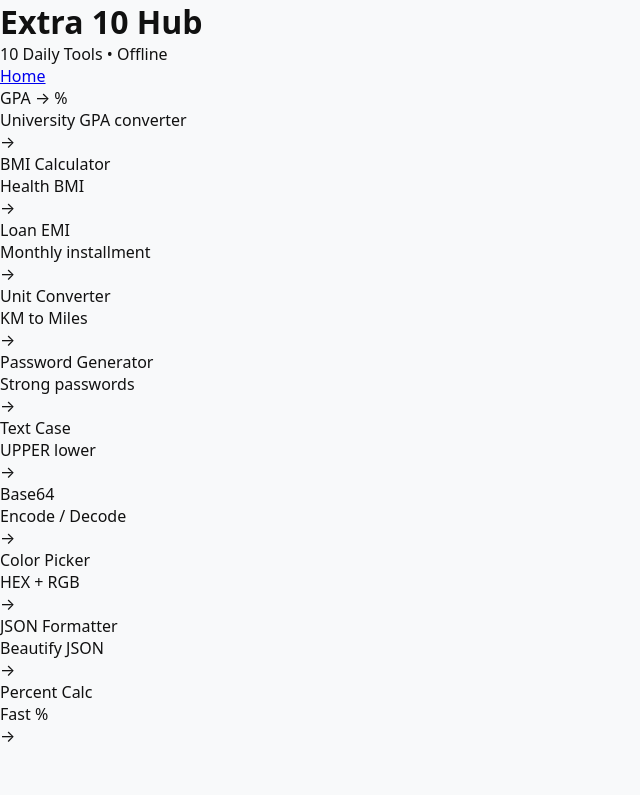
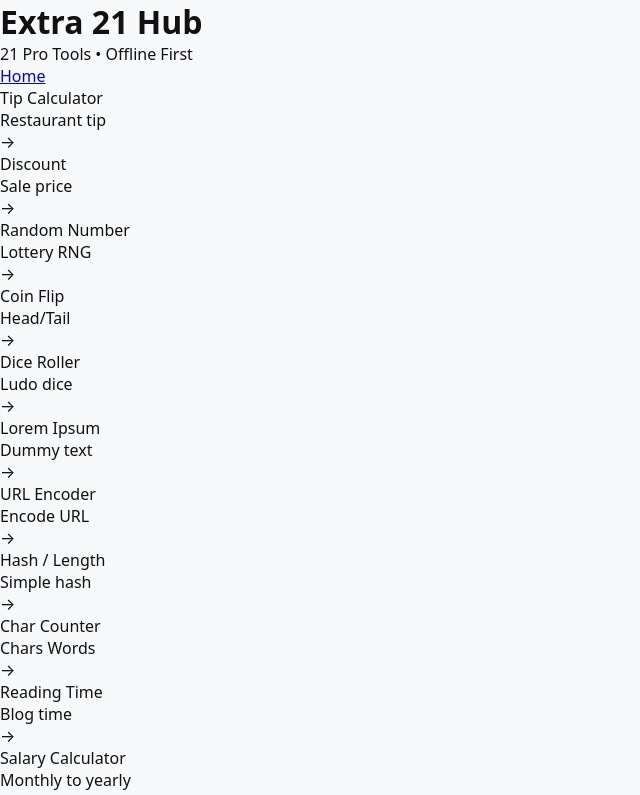
Before and after one commit to Nasir684/WanaLab-Web, a React (Vite) app: page / in a window 1280 px wide. Shown: the top 795 px of the page, without its empty margins (0-640 px from the left). Built offline with nearby package versions, Linux system fonts and the light colour scheme.

Commit message:
Update App.jsx

```diff
--- a/src/App.jsx
+++ b/src/App.jsx
@@ -1,97 +1,67 @@
 import { useState } from "react";
 import { Link, Routes, Route, useNavigate } from "react-router-dom";
 
-function ToolCard({ title, desc, path }) {
+function Card({ title, desc, path }) {
   const nav = useNavigate();
+  return <div onClick={() => nav(path)} className="bg-white rounded-2xl p-4 border flex justify-between cursor-pointer"><div><p className="font-bold text-[13px]">{title}</p><p className="text-[10px] text-gray-500">{desc}</p></div><span className="text-[10px]">→</span></div>;
+}
+
+function Wrap({ title, children }) {
+  return <div className="p-4"><h2 className="font-black text-xl">{title}</h2><div className="mt-4">{children}</div><Link to="/extra21" className="mt-6 block text-center bg-black text-white p-3 rounded-xl text-sm">← Back to 21 Hub</Link></div>;
+}
+
+// 21 Tools - Simple & Fast
+function Tip(){ const [b,setB]=useState(1000); const [t,setT]=useState(10); return <Wrap title="Tip Calculator"><input value={b} onChange={e=>setB(e.target.value)} className="w-full border p-3 rounded-xl"/><input value={t} onChange={e=>setT(e.target.value)} className="w-full border p-3 rounded-xl mt-2"/><div className="mt-4 bg-black text-white p-4 rounded-xl">Tip: {(b*t/100).toFixed(0)} | Total: {(+b + b*t/100).toFixed(0)}</div></Wrap> }
+function Discount(){ const [p,setP]=useState(1000); const [d,setD]=useState(20); return <Wrap title="Discount"><input value={p} onChange={e=>setP(e.target.value)} className="w-full border p-3 rounded-xl"/><input value={d} onChange={e=>setD(e.target.value)} className="w-full border p-3 rounded-xl mt-2"/><div className="mt-4 bg-black text-white p-4 rounded-xl">Pay: {(p-p*d/100).toFixed(0)}</div></Wrap> }
+function RandomNum(){ const [n,setN]=useState(50); const [o,setO]=useState(0); return <Wrap title="Random Number"><button onClick={()=>setO(Math.floor(Math.random()*n))} className="w-full bg-black text-white p-3 rounded-xl">Generate 0-{n}</button><div className="mt-4 bg-white border p-8 rounded-xl text-4xl font-black text-center">{o}</div><input value={n} onChange={e=>setN(e.target.value)} className="w-full border p-3 rounded-xl mt-4"/></Wrap> }
+function Coin(){ const [c,setC]=useState("Head"); return <Wrap title="Coin Flip"><button onClick={()=>setC(Math.random()>0.5?"Head":"Tail")} className="w-full bg-black text-white p-4 rounded-xl text-xl">{c}</button></Wrap> }
+function Dice(){ const [d,setD]=useState(1); return <Wrap title="Dice Roller"><button onClick={()=>setD(Math.floor(Math.random()*6)+1)} className="w-full bg-black text-white p-8 rounded-xl text-6xl">{d}</button></Wrap> }
+function Lorem(){ const [l,setL]=useState("Lorem ipsum dolor sit amet..."); return <Wrap title="Lorem Ipsum"><button onClick={()=>setL("Lorem ipsum dolor sit amet, consectetur adipiscing elit. ".repeat(5))} className="w-full bg-black text-white p-3 rounded-xl">Generate</button><div className="mt-4 bg-white border p-3 rounded-xl text-sm">{l}</div></Wrap> }
+function UrlEnc(){ const [a,setA]=useState("https://wanalab"); return <Wrap title="URL Encoder"><textarea value={a} onChange={e=>setA(e.target.value)} className="w-full border p-3 rounded-xl"/><div className="mt-2 p-3 bg-white border rounded text-[11px] break-all">{encodeURIComponent(a)}</div></Wrap> }
+function Hash(){ const [s,setS]=useState("WanaLab"); return <Wrap title="Simple Hash"><input value={s} onChange={e=>setS(e.target.value)} className="w-full border p-3 rounded-xl"/><div className="mt-2 p-3 bg-white border rounded font-mono text-[11px]">{s.split("").reduce((a,b)=>a+b.charCodeAt(0),0)} | Length: {s.length}</div></Wrap> }
+function CharCount(){ const [t,setT]=useState(""); return <Wrap title="Character Counter"><textarea value={t} onChange={e=>setT(e.target.value)} className="w-full border p-3 rounded-xl h-32"/><div className="mt-2 grid grid-cols-3 gap-2 text-[11px]"><div className="bg-white border p-2 rounded">Chars: {t.length}</div><div className="bg-white border p-2 rounded">Words: {t.split(/\s+/).filter(Boolean).length}</div><div className="bg-white border p-2 rounded">Lines: {t.split("\n").length}</div></div></Wrap> }
+function ReadTime(){ const [t,setT]=useState("Write article here..."); return <Wrap title="Reading Time"><textarea value={t} onChange={e=>setT(e.target.value)} className="w-full border p-3 rounded-xl h-32"/><div className="mt-2 bg-black text-white p-3 rounded-xl">{Math.ceil(t.split(/\s+/).length/200)} min read</div></Wrap> }
+function Salary(){ const [m,setM]=useState(50000); return <Wrap title="Salary Yearly"><input value={m} onChange={e=>setM(e.target.value)} className="w-full border p-3 rounded-xl"/><div className="mt-4 bg-black text-white p-4 rounded-xl">Yearly: {(m*12).toLocaleString()} | Daily: {(m/30).toFixed(0)}</div></Wrap> }
+function Fuel(){ const [km,setKm]=useState(100); const [avg,setAvg]=useState(12); const [price,setPrice]=useState(280); return <Wrap title="Fuel Cost"><input value={km} onChange={e=>setKm(e.target.value)} className="w-full border p-3 rounded-xl" placeholder="KM"/><input value={avg} onChange={e=>setAvg(e.target.value)} className="w-full border p-3 rounded-xl mt-2" placeholder="Avg KM/L"/><input value={price} onChange={e=>setPrice(e.target.value)} className="w-full border p-3 rounded-xl mt-2" placeholder="Price"/><div className="mt-4 bg-black text-white p-4 rounded-xl">Cost: {(km/avg*price).toFixed(0)} PKR</div></Wrap> }
+function Speed(){ const [kh,setKh]=useState(100); return <Wrap title="Speed Converter"><input value={kh} onChange={e=>setKh(e.target.value)} className="w-full border p-3 rounded-xl"/><div className="mt-4 bg-white border p-3 rounded-xl">{(kh*0.621371).toFixed(2)} mph | {(kh*1000/3600).toFixed(2)} m/s</div></Wrap> }
+function TimeConv(){ const [h,setH]=useState(24); return <Wrap title="Time Converter"><input value={h} onChange={e=>setH(e.target.value)} className="w-full border p-3 rounded-xl"/><div className="mt-4 grid gap-2 text-sm"><div className="bg-white border p-2 rounded">{h*60} Minutes</div><div className="bg-white border p-2 rounded">{h*3600} Seconds</div></div></Wrap> }
+function DateDiff(){ const [d1,setD1]=useState("2024-01-01"); const [d2,setD2]=useState("2026-01-01"); const diff=Math.ceil((new Date(d2)-new Date(d1))/86400000); return <Wrap title="Date Difference"><input type="date" value={d1} onChange={e=>setD1(e.target.value)} className="w-full border p-3 rounded-xl"/><input type="date" value={d2} onChange={e=>setD2(e.target.value)} className="w-full border p-3 rounded-xl mt-2"/><div className="mt-4 bg-black text-white p-4 rounded-xl">{diff} days</div></Wrap> }
+function Invoice(){ const [amt,setAmt]=useState(5000); return <Wrap title="Invoice + Tax"><input value={amt} onChange={e=>setAmt(e.target.value)} className="w-full border p-3 rounded-xl"/><div className="mt-4 bg-white border p-3 rounded-xl">Sub: {amt}<br/>Tax 17%: {(amt*0.17).toFixed(0)}<br/><b>Total: {(amt*1.17).toFixed(0)}</b></div></Wrap> }
+function SimpleCalc(){ const [a,setA]=useState(10); const [b,setB]=useState(5); return <Wrap title="Simple Calculator"><input value={a} onChange={e=>setA(Number(e.target.value))} type="number" className="w-full border p-3 rounded-xl"/><input value={b} onChange={e=>setB(Number(e.target.value))} type="number" className="w-full border p-3 rounded-xl mt-2"/><div className="mt-4 grid grid-cols-2 gap-2"><div className="bg-white border p-2 rounded">+ {(+a)+(+b)}</div><div className="bg-white border p-2 rounded">- {a-b}</div><div className="bg-white border p-2 rounded">× {a*b}</div><div className="bg-white border p-2 rounded">÷ {(a/b).toFixed(2)}</div></div></Wrap> }
+function Countdown(){ const [days,setDays]=useState(30); return <Wrap title="Countdown"><input value={days} onChange={e=>setDays(e.target.value)} className="w-full border p-3 rounded-xl"/><div className="mt-4 bg-black text-white p-4 rounded-xl">{days*24} Hours | {days*1440} Mins left</div></Wrap> }
+function StopwatchView(){ const [s,setS]=useState(0); return <Wrap title="Stopwatch Sim"><button onClick={()=>setS(s+1)} className="w-full bg-black text-white p-8 rounded-xl text-4xl">{s}s</button><button onClick={()=>setS(0)} className="mt-2 w-full border p-2 rounded-xl">Reset</button></Wrap> }
+function AgeDiff(){ const [y,setY]=useState(2000); return <Wrap title="Age Difference"><input value={y} onChange={e=>setY(e.target.value)} className="w-full border p-3 rounded-xl"/><div className="mt-4 bg-black text-white p-4 rounded-xl">{2026-y} years old in 2026</div></Wrap> }
+function Timezone(){ return <Wrap title="Pakistan Timezones"><div className="bg-white border p-3 rounded-xl">PKT: Asia/Karachi UTC+5<br/>IST: UTC+5:30<br/>GST: UTC+4 (Dubai)<br/>Now PK: {new Date().toLocaleString()}</div></Wrap> }
+
+function Hub() {
+  const tools = [
+    ["Tip Calculator","Restaurant tip","/extra21/tip"], ["Discount","Sale price","/extra21/discount"], ["Random Number","Lottery RNG","/extra21/random"],
+    ["Coin Flip","Head/Tail","/extra21/coin"], ["Dice Roller","Ludo dice","/extra21/dice"], ["Lorem Ipsum","Dummy text","/extra21/lorem"],
+    ["URL Encoder","Encode URL","/extra21/url"], ["Hash / Length","Simple hash","/extra21/hash"], ["Char Counter","Chars Words","/extra21/chars"],
+    ["Reading Time","Blog time","/extra21/readtime"], ["Salary Calculator","Monthly to yearly","/extra21/salary"], ["Fuel Cost","PK fuel calc","/extra21/fuel"],
+    ["Speed Conv","KMH to MPH","/extra21/speed"], ["Time Conv","Hours to sec","/extra21/timeconv"], ["Date Diff","Days between","/extra21/datediff"],
+    ["Invoice + Tax","17% GST","/extra21/invoice"], ["Simple Calc","+ - × ÷","/extra21/calc"], ["Countdown","Days to hours","/extra21/countdown"],
+    ["Stopwatch","Timer","/extra21/stopwatch"], ["Age Diff","Age from year","/extra21/agediff"], ["Timezones","PK IST GST","/extra21/timezone"],
+  ];
   return (
-    <div onClick={() => nav(path)} className="bg-white rounded-2xl p-4 border flex justify-between items-center cursor-pointer active:scale-[0.98]">
-      <div><p className="font-bold text-[14px]">{title}</p><p className="text-[11px] text-gray-500">{desc}</p></div>
-      <span>→</span>
+    <div className="max-w-md mx-auto min-h-screen bg-[#f6f7f8] p-3">
+      <div className="bg-black text-white rounded-[28px] p-6 mb-4 flex justify-between"><div><h1 className="text-[22px] font-black">Extra 21 Hub</h1><p className="text-[11px] opacity-60">21 Pro Tools • Offline First</p></div><Link to="/" className="bg-white text-black h-fit px-3 py-1 rounded-full text-[11px] font-bold">Home</Link></div>
+      <div className="grid gap-2">{tools.map(([t,d,p])=><Card key={p} title={t} desc={d} path={p}/>)}</div>
     </div>
   );
 }
 
-// --- 10 Mini Tools ---
-function Gpa() {
-  const [g, setG] = useState("3.5"); const [t, setT] = useState("4");
-  const perc = (parseFloat(g)/parseFloat(t)*100||0).toFixed(1);
-  return <div className="p-4"><h2 className="font-black text-xl">GPA to %</h2><input value={g} onChange={e=>setG(e.target.value)} className="mt-4 w-full border p-3 rounded-xl" placeholder="GPA"/><input value={t} onChange={e=>setT(e.target.value)} className="mt-2 w-full border p-3 rounded-xl" placeholder="Scale (4)"/><div className="mt-4 bg-black text-white p-4 rounded-xl text-2xl font-black">{perc}%</div></div>
-}
-function Bmi() {
-  const [h,setH]=useState(170); const [w,setW]=useState(70);
-  const bmi = (w/((h/100)*(h/100))).toFixed(1);
-  return <div className="p-4"><h2 className="font-black text-xl">BMI Calculator</h2><input type="number" value={h} onChange={e=>setH(e.target.value)} className="mt-4 w-full border p-3 rounded-xl" placeholder="Height cm"/><input type="number" value={w} onChange={e=>setW(e.target.value)} className="mt-2 w-full border p-3 rounded-xl" placeholder="Weight kg"/><div className="mt-4 bg-black text-white p-4 rounded-xl text-2xl font-black">{bmi}</div></div>
-}
-function Loan() {
-  const [p,setP]=useState(1000000); const [r,setR]=useState(12); const [n,setN]=useState(12);
-  const emi = (p*(r/12/100)*Math.pow(1+r/12/100,n))/(Math.pow(1+r/12/100,n)-1);
-  return <div className="p-4"><h2 className="font-black text-xl">Loan EMI</h2><input value={p} onChange={e=>setP(e.target.value)} className="mt-4 w-full border p-3 rounded-xl"/><input value={r} onChange={e=>setR(e.target.value)} className="mt-2 w-full border p-3 rounded-xl" placeholder="Rate %"/><input value={n} onChange={e=>setN(e.target.value)} className="mt-2 w-full border p-3 rounded-xl" placeholder="Months"/><div className="mt-4 bg-black text-white p-4 rounded-xl">PKR {emi.toFixed(0)}/mo</div></div>
-}
-function Unit() {
-  const [km,setKm]=useState(1); return <div className="p-4"><h2 className="font-black text-xl">KM → Miles</h2><input value={km} onChange={e=>setKm(e.target.value)} className="mt-4 w-full border p-3 rounded-xl"/><div className="mt-4 bg-black text-white p-4 rounded-xl">{(km*0.621371).toFixed(3)} miles</div></div>
-}
-function Pass() {
-  const [len,setLen]=useState(12); const [out,setOut]=useState("");
-  const gen=()=>{ const c="ABCDEFGHJKLMNPQRSTUVWXYZabcdefghijkmnpqrstuvwxyz23456789!@#"; let s=""; for(let i=0;i<len;i++) s+=c[Math.floor(Math.random()*c.length)]; setOut(s); };
-  return <div className="p-4"><h2 className="font-black text-xl">Password Gen</h2><button onClick={gen} className="mt-4 w-full bg-black text-white p-3 rounded-xl">Generate</button><div className="mt-4 p-4 bg-white border rounded-xl break-all font-mono">{out}</div></div>
-}
-function TextCase() {
-  const [txt,setTxt]=useState("WanaLab"); return <div className="p-4"><h2 className="font-black text-xl">Text Case</h2><textarea value={txt} onChange={e=>setTxt(e.target.value)} className="mt-4 w-full border p-3 rounded-xl"/><div className="mt-2 grid gap-2"><div className="p-2 bg-white border rounded">{txt.toUpperCase()}</div><div className="p-2 bg-white border rounded">{txt.toLowerCase()}</div></div></div>
-}
-function B64() {
-  const [a,setA]=useState("hello"); const [b,setB]=useState(btoa("hello"));
-  return <div className="p-4"><h2 className="font-black text-xl">Base64</h2><textarea value={a} onChange={e=>{setA(e.target.value); try{setB(btoa(e.target.value))}catch{}}} className="mt-4 w-full border p-3 rounded-xl"/><textarea value={b} readOnly className="mt-2 w-full border p-3 rounded-xl bg-gray-50"/></div>
-}
-function Color() {
-  const [c,setC]=useState("#000000"); return <div className="p-4"><h2 className="font-black text-xl">Color Picker</h2><input type="color" value={c} onChange={e=>setC(e.target.value)} className="mt-4 h-20 w-full"/><div className="mt-2 p-4 bg-white border rounded-xl font-mono">{c}</div></div>
-}
-function Json() {
-  const [j,setJ]=useState('{"name":"WanaLab"}'); const [o,setO]=useState('{\n  "name": "WanaLab"\n}');
-  const fmt=()=>{ try{setO(JSON.stringify(JSON.parse(j),null,2))}catch(e){setO("Invalid JSON")} };
-  return <div className="p-4"><h2 className="font-black text-xl">JSON Formatter</h2><textarea value={j} onChange={e=>setJ(e.target.value)} className="mt-4 w-full border p-3 rounded-xl h-24"/><button onClick={fmt} className="mt-2 w-full bg-black text-white p-3 rounded-xl">Format</button><pre className="mt-2 p-3 bg-white border rounded-xl text-[12px] overflow-auto">{o}</pre></div>
-}
-function PercentTool() {
-  const [x,setX]=useState(50); const [y,setY]=useState(200); return <div className="p-4"><h2 className="font-black text-xl">% Calculator</h2><input value={x} onChange={e=>setX(e.target.value)} className="mt-4 w-full border p-3 rounded-xl" placeholder="%"/><input value={y} onChange={e=>setY(e.target.value)} className="mt-2 w-full border p-3 rounded-xl" placeholder="of"/><div className="mt-4 bg-black text-white p-4 rounded-xl">{(x/100*y).toFixed(2)}</div></div>
-}
-
-function Hub() {
-  const list = [
-    { title: "GPA → %", desc: "University GPA converter", path: "/extra10/gpa" },
-    { title: "BMI Calculator", desc: "Health BMI", path: "/extra10/bmi" },
-    { title: "Loan EMI", desc: "Monthly installment", path: "/extra10/loan" },
-    { title: "Unit Converter", desc: "KM to Miles", path: "/extra10/unit" },
-    { title: "Password Generator", desc: "Strong passwords", path: "/extra10/password" },
-    { title: "Text Case", desc: "UPPER lower", path: "/extra10/textcase" },
-    { title: "Base64", desc: "Encode / Decode", path: "/extra10/base64" },
-    { title: "Color Picker", desc: "HEX + RGB", path: "/extra10/color" },
-    { title: "JSON Formatter", desc: "Beautify JSON", path: "/extra10/json" },
-    { title: "Percent Calc", desc: "Fast %", path: "/extra10/percent" },
-  ];
-  return (
-    <div className="max-w-md mx-auto min-h-screen bg-[#f6f7f8] p-3">
-      <div className="bg-black text-white rounded-[28px] p-6 mb-4 flex justify-between">
-        <div><h1 className="text-[22px] font-black">Extra 10 Hub</h1><p className="text-[11px] opacity-60">10 Daily Tools • Offline</p></div>
-        <Link to="/" className="bg-white text-black h-fit px-3 py-1 rounded-full text-[11px] font-bold">Home</Link>
-      </div>
-      <div className="grid gap-2.5">{list.map(i=><ToolCard key={i.path} {...i}/>)}</div>
-    </div>
-  );
-}
-
-export default function Extra10Prime() {
+export default function Extra21Prime() {
   return (
     <Routes>
-      <Route path="/" element={<Hub />} />
-      <Route path="/gpa" element={<><Link to="/extra10" className="p-3 block text-sm">← Back</Link><Gpa /></>} />
-      <Route path="/bmi" element={<><Link to="/extra10" className="p-3 block text-sm">← Back</Link><Bmi /></>} />
-      <Route path="/loan" element={<><Link to="/extra10" className="p-3 block text-sm">← Back</Link><Loan /></>} />
-      <Route path="/unit" element={<><Link to="/extra10" className="p-3 block text-sm">← Back</Link><Unit /></>} />
-      <Route path="/password" element={<><Link to="/extra10" className="p-3 block text-sm">← Back</Link><Pass /></>} />
-      <Route path="/textcase" element={<><Link to="/extra10" className="p-3 block text-sm">← Back</Link><TextCase /></>} />
-      <Route path="/base64" element={<><Link to="/extra10" className="p-3 block text-sm">← Back</Link><B64 /></>} />
-      <Route path="/color" element={<><Link to="/extra10" className="p-3 block text-sm">← Back</Link><Color /></>} />
-      <Route path="/json" element={<><Link to="/extra10" className="p-3 block text-sm">← Back</Link><Json /></>} />
-      <Route path="/percent" element={<><Link to="/extra10" className="p-3 block text-sm">← Back</Link><PercentTool /></>} />
+      <Route path="/" element={<Hub/>}/>
+      <Route path="/tip" element={<Tip/>}/><Route path="/discount" element={<Discount/>}/><Route path="/random" element={<RandomNum/>}/>
+      <Route path="/coin" element={<Coin/>}/><Route path="/dice" element={<Dice/>}/><Route path="/lorem" element={<Lorem/>}/>
+      <Route path="/url" element={<UrlEnc/>}/><Route path="/hash" element={<Hash/>}/><Route path="/chars" element={<CharCount/>}/>
+      <Route path="/readtime" element={<ReadTime/>}/><Route path="/salary" element={<Salary/>}/><Route path="/fuel" element={<Fuel/>}/>
+      <Route path="/speed" element={<Speed/>}/><Route path="/timeconv" element={<TimeConv/>}/><Route path="/datediff" element={<DateDiff/>}/>
+      <Route path="/invoice" element={<Invoice/>}/><Route path="/calc" element={<SimpleCalc/>}/><Route path="/countdown" element={<Countdown/>}/>
+      <Route path="/stopwatch" element={<StopwatchView/>}/><Route path="/agediff" element={<AgeDiff/>}/><Route path="/timezone" element={<Timezone/>}/>
     </Routes>
   );
-    }
+  }
```
